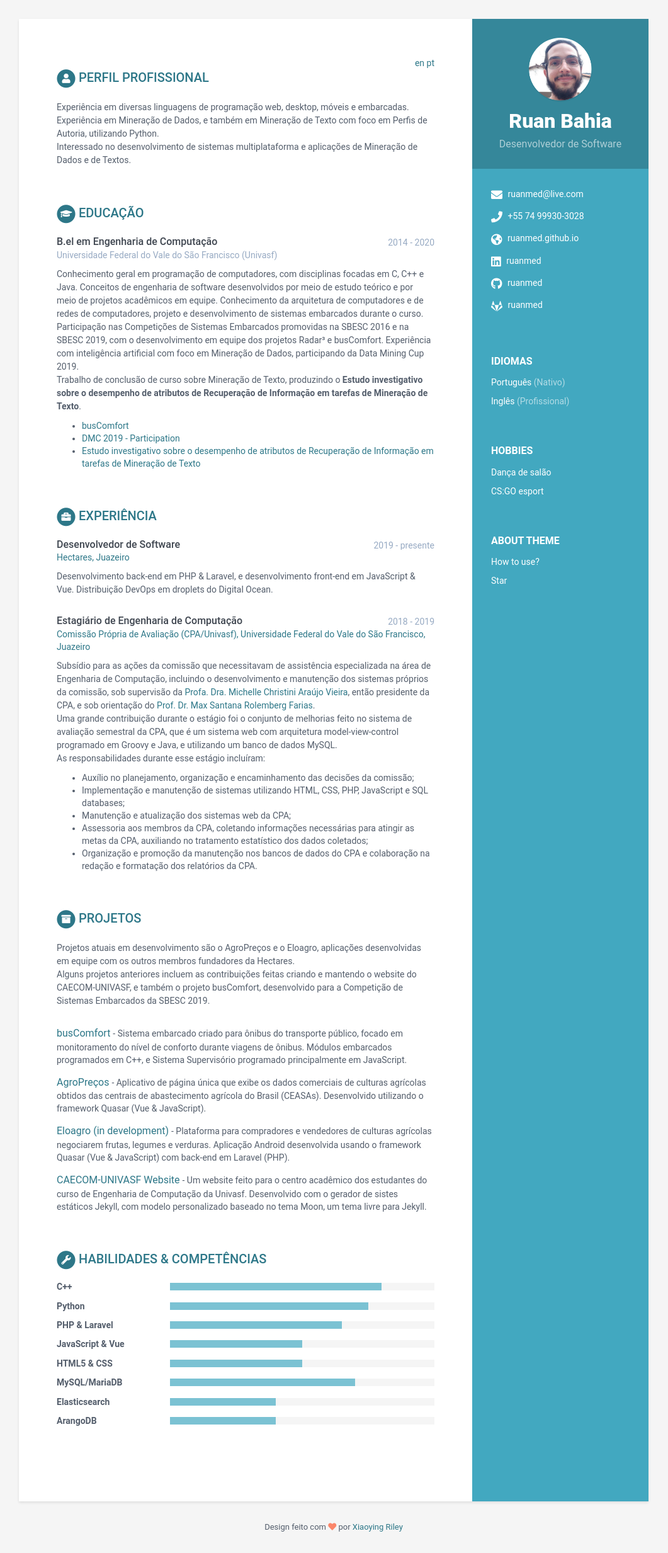
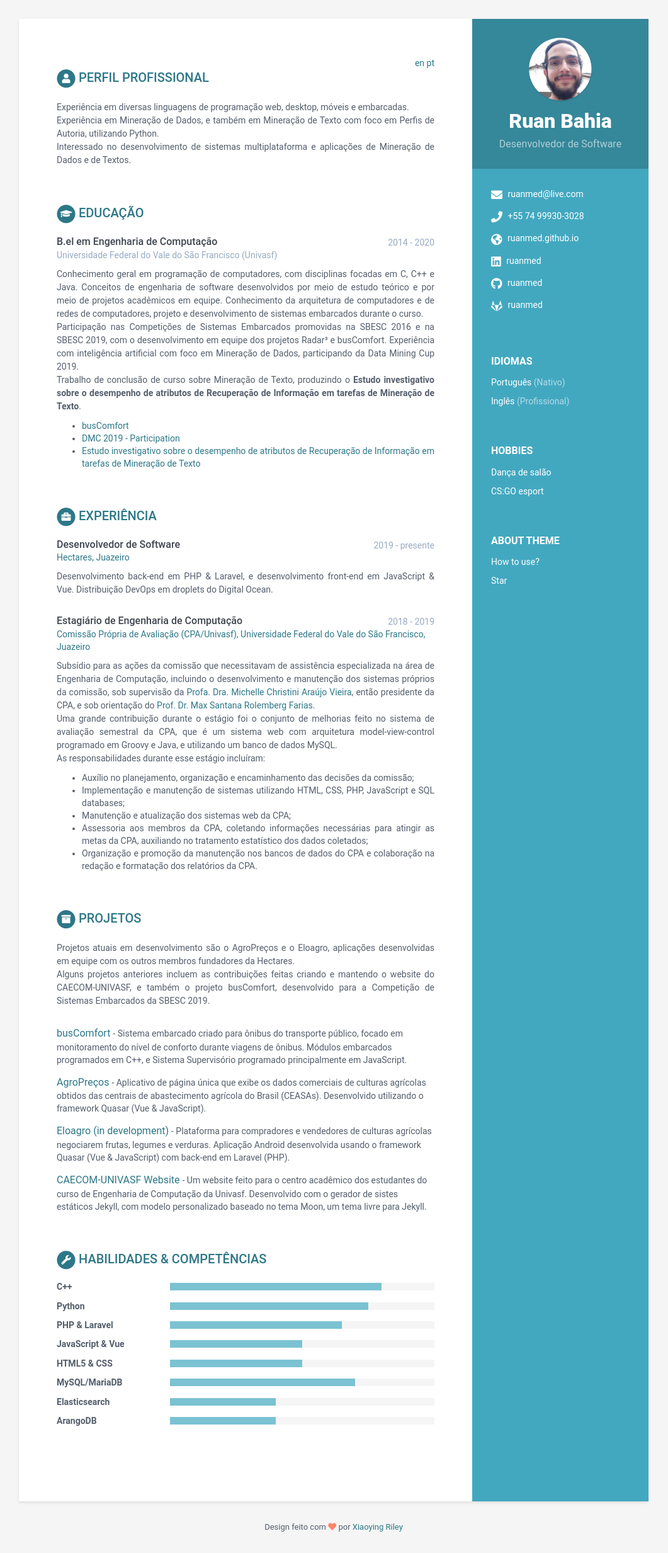
Before and after one commit to ruanmed/online-cv, a Jekyll site: the page built from _articles/pt/index.html, in a window 1280 px wide. Shown: the whole page at 63% size, without its empty margins (110-1171 px from the left). Built offline with Jekyll 4.4.1, drawn with Linux system fonts in a browser that asks for light colours.

Commit message:
Justificando texto.

```diff
--- a/_includes/career-profile.html
+++ b/_includes/career-profile.html
@@ -11,7 +11,7 @@
     {{ career-profile.title }}
   </h2>
 
-  <div class="summary">
+  <div class="summary text-justify">
     {{ career-profile.summary | markdownify }}
   </div><!--//summary-->
 
--- a/_includes/education.html
+++ b/_includes/education.html
@@ -42,7 +42,7 @@
       </div><!--//meta-->
 
       {% if graduation.details %}
-      <div class="details">
+      <div class="details text-justify">
         {{ graduation.details | markdownify }}
       </div><!--//details-->
       {% endif %}
--- a/_includes/experiences.html
+++ b/_includes/experiences.html
@@ -33,7 +33,7 @@
     </div><!--//meta-->
 
     {% if experience.details %}
-    <div class="details">
+    <div class="details text-justify">
       {{ experience.details | markdownify }}
     </div><!--//details-->
     {% endif %}
--- a/_includes/projects.html
+++ b/_includes/projects.html
@@ -12,7 +12,7 @@
   </h2>
 
   {% if projects.intro %}
-  <div class="intro">
+  <div class="intro text-justify">
       <p>{{ projects.intro }}</p>
   </div><!--//intro-->
   {% endif %}
```
